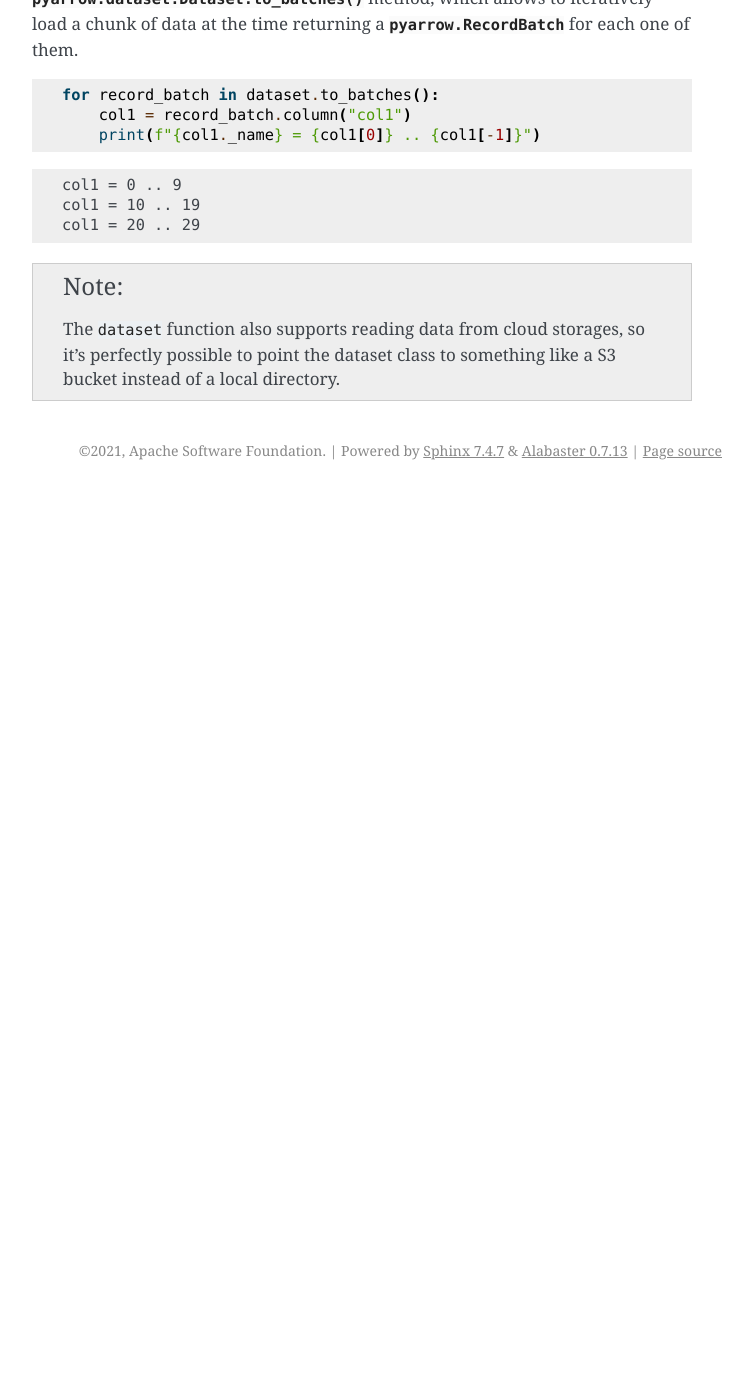
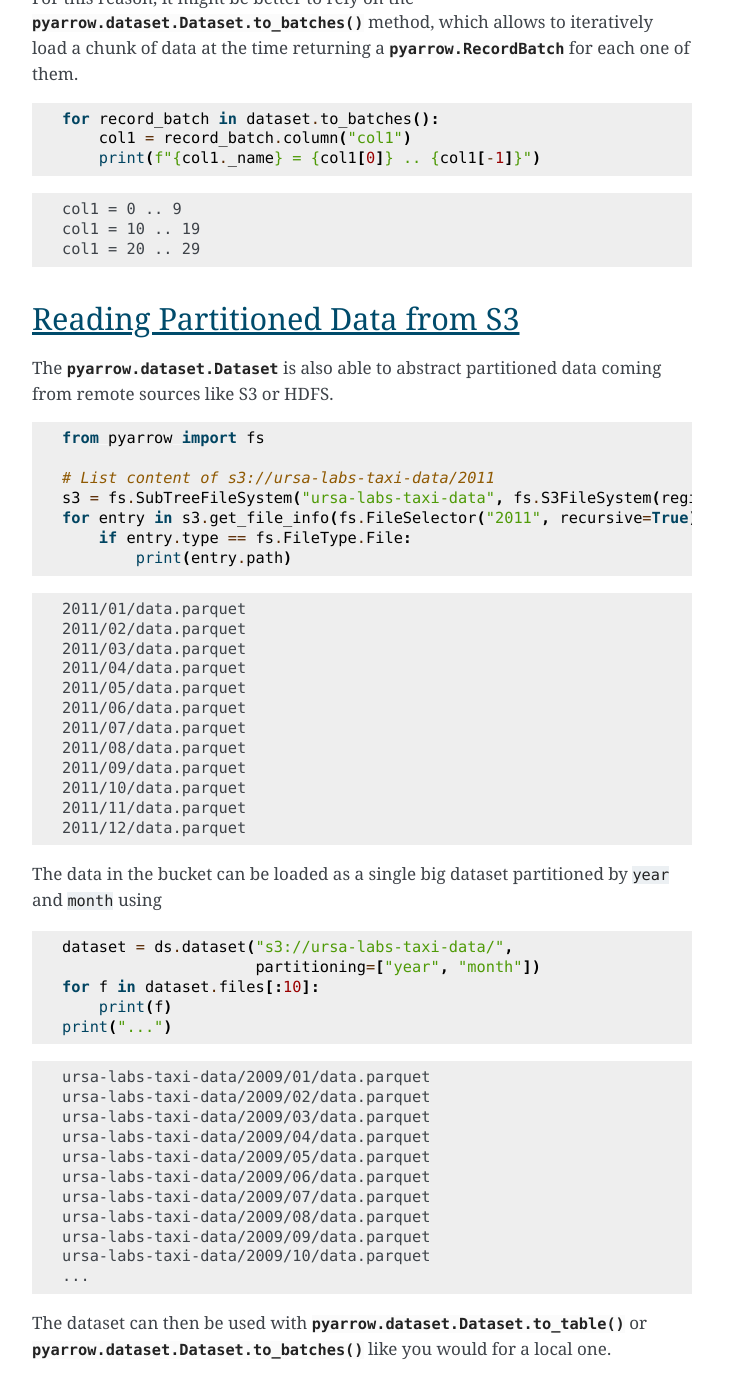
Before and after one commit to singhgur/arrow-cookbook, a Sphinx documentation site: the page built from python/source/io.rst, in a window 1280 px wide and 1400 px high, scrolled down 4126 px. Shown: the whole window, without its empty margins (388-1141 px from the left). Built offline with Sphinx 7.4.7, drawn with Linux system fonts in a browser that asks for light colours; before the commit the page ends 4616 px from its top, so only the background shows below that; some of the changed text lies outside the part shown.

Commit message:
Partitioned Data from S3

```diff
--- a/python/source/io.rst
+++ b/python/source/io.rst
@@ -256,8 +256,61 @@ iteratively load a chunk of data at the time returning a
     col1 = 10 .. 19
     col1 = 20 .. 29
 
-.. note::
+Reading Partitioned Data from S3
+================================
 
-    The ``dataset`` function also supports reading data from cloud
-    storages, so it's perfectly possible to point the dataset class
-    to something like a S3 bucket instead of a local directory.
+The :class:`pyarrow.dataset.Dataset` is also able to abstract
+partitioned data coming from remote sources like S3 or HDFS.
+
+.. testcode::
+
+    from pyarrow import fs
+
+    # List content of s3://ursa-labs-taxi-data/2011
+    s3 = fs.SubTreeFileSystem("ursa-labs-taxi-data", fs.S3FileSystem(region="us-east-2"))
+    for entry in s3.get_file_info(fs.FileSelector("2011", recursive=True)):
+        if entry.type == fs.FileType.File:
+            print(entry.path)
+
+.. testoutput::
+
+    2011/01/data.parquet
+    2011/02/data.parquet
+    2011/03/data.parquet
+    2011/04/data.parquet
+    2011/05/data.parquet
+    2011/06/data.parquet
+    2011/07/data.parquet
+    2011/08/data.parquet
+    2011/09/data.parquet
+    2011/10/data.parquet
+    2011/11/data.parquet
+    2011/12/data.parquet
+
+The data in the bucket can be loaded as a single big dataset partitioned
+by ``year`` and ``month`` using
+
+.. testcode::
+
+    dataset = ds.dataset("s3://ursa-labs-taxi-data/",
+                         partitioning=["year", "month"])
+    for f in dataset.files[:10]:
+        print(f)
+    print("...")
+
+.. testoutput::
+
+    ursa-labs-taxi-data/2009/01/data.parquet
+    ursa-labs-taxi-data/2009/02/data.parquet
+    ursa-labs-taxi-data/2009/03/data.parquet
+    ursa-labs-taxi-data/2009/04/data.parquet
+    ursa-labs-taxi-data/2009/05/data.parquet
+    ursa-labs-taxi-data/2009/06/data.parquet
+    ursa-labs-taxi-data/2009/07/data.parquet
+    ursa-labs-taxi-data/2009/08/data.parquet
+    ursa-labs-taxi-data/2009/09/data.parquet
+    ursa-labs-taxi-data/2009/10/data.parquet
+    ...
+
+The dataset can then be used with :meth:`pyarrow.dataset.Dataset.to_table`
+or :meth:`pyarrow.dataset.Dataset.to_batches` like you would for a local one.
```
